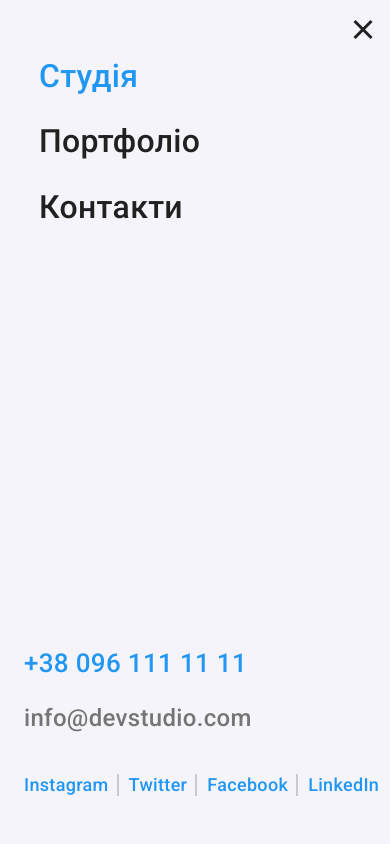
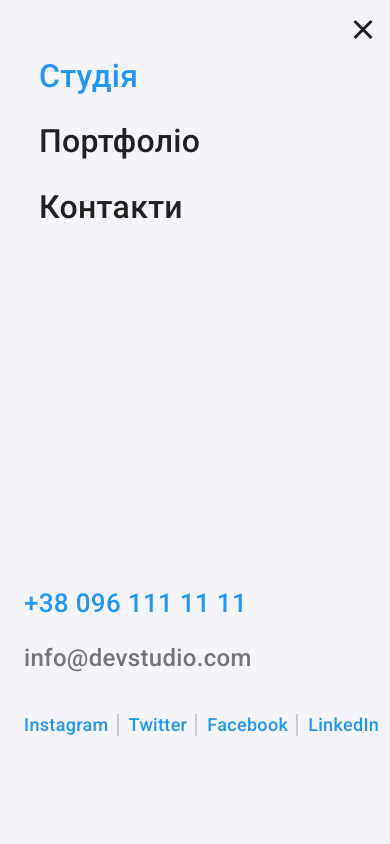
Before and after one commit to DanyloHromyak/webstudio, a plain HTML site: page index.html in a window 390 px wide. Both pictures are taken after a click on the label 363 px from the left and 30 px from the top of the page. Shown: the top 844 px of the page. Drawn offline with Linux system fonts and the light colour scheme.

Commit message:
padding for mobile menu added

```diff
--- a/css/main.css
+++ b/css/main.css
@@ -389,6 +389,7 @@ section {
   .navbar__content {
     clip-path: circle(0 at top right);
     padding-left: 1.5em;
+    padding-bottom: 60px;
     font-weight: 500;
     letter-spacing: 0.02em;
     flex-direction: column;
```
